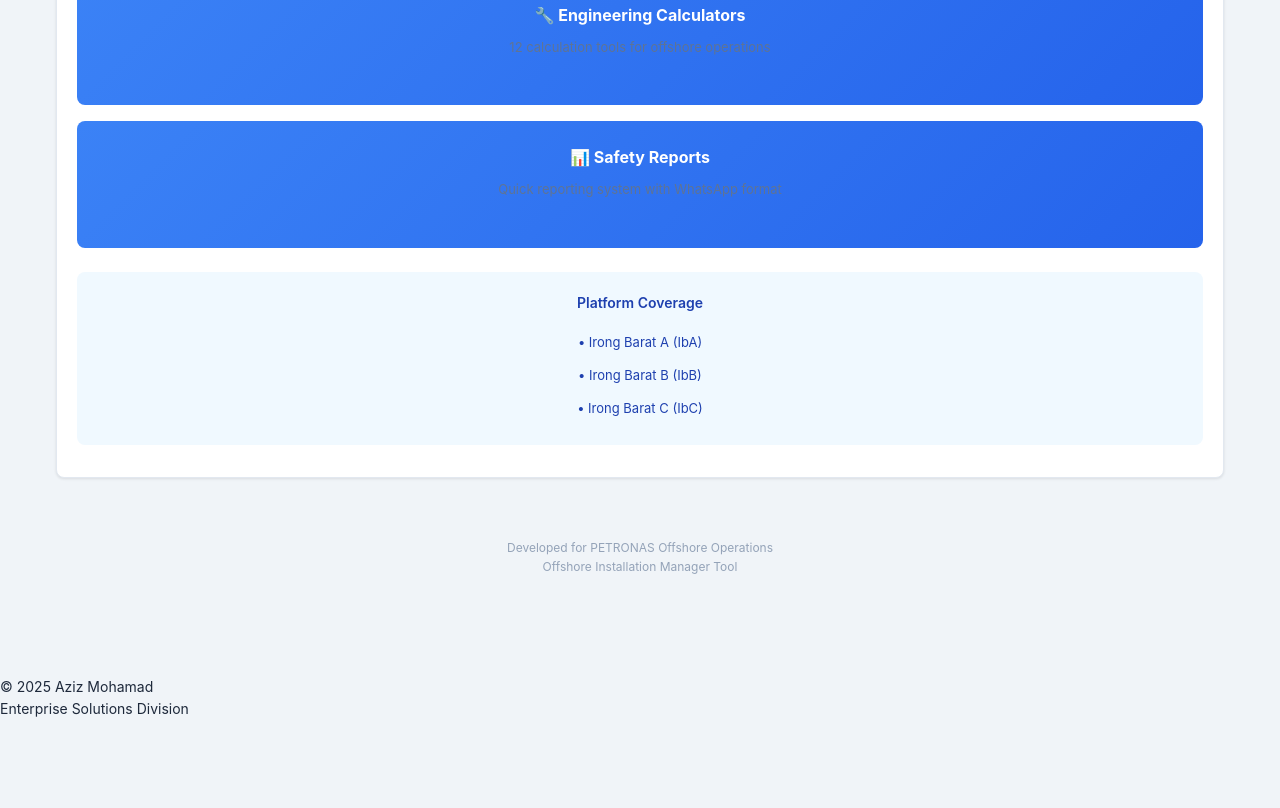
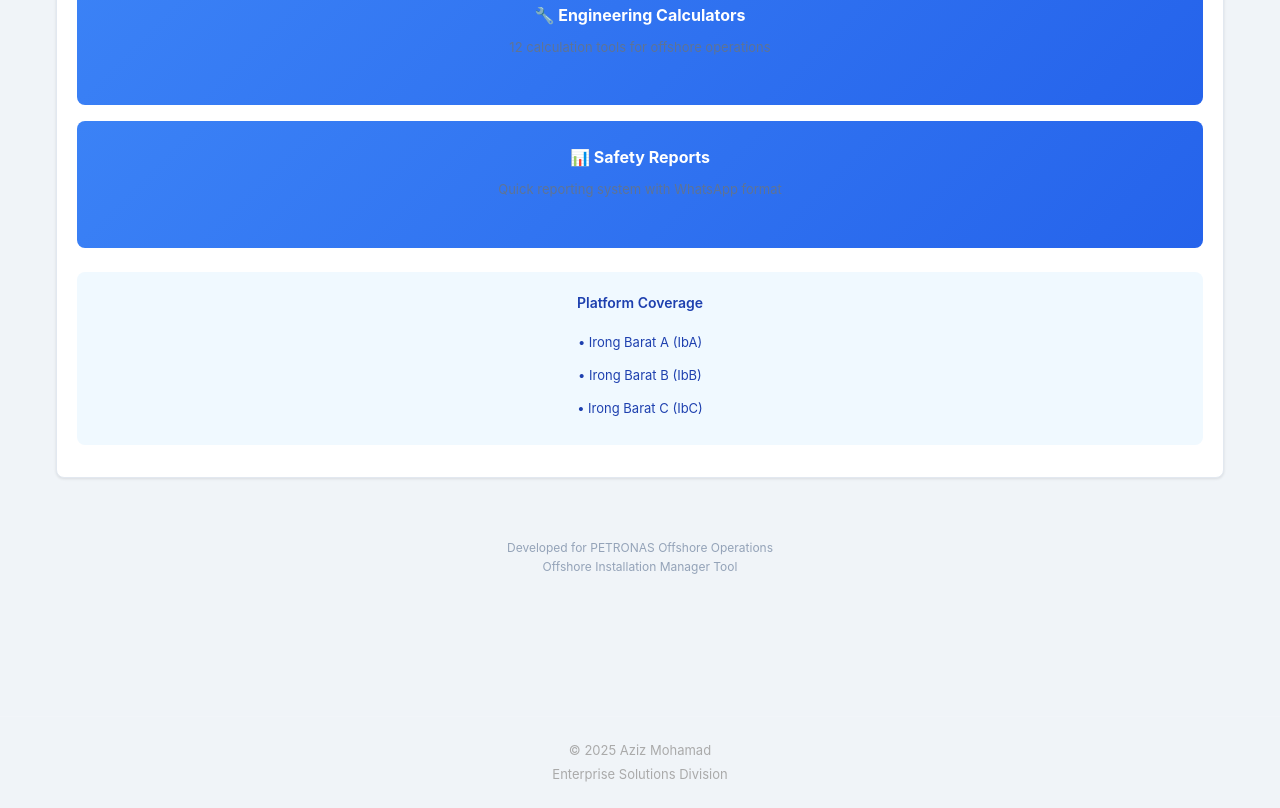
Before and after one commit to azizdigital/offshore-smart-hub, a plain HTML site: page index.html in a window 1280 px wide. Shown: the part 422-1230 px from the top of the page. Before the commit the page ends 1143 px from the top, so only its background shows below. Drawn offline with nearby package versions, Linux system fonts and the light colour scheme.

Commit message:
Update styles.css

```diff
--- a/styles.css
+++ b/styles.css
@@ -480,3 +480,16 @@ ol li {
 .handwriting-icon-btn.active {
     background: #10b981;
 }
+
+.site-footer {
+  margin-top: 40px;
+  padding: 20px 10px;
+  text-align: center;
+  font-size: 13px;
+  color: #aaa;
+  border-top: 1px solid rgba(255,255,255,0.1);
+}
+
+.site-footer p {
+  margin: 3px 0;
+}
```
